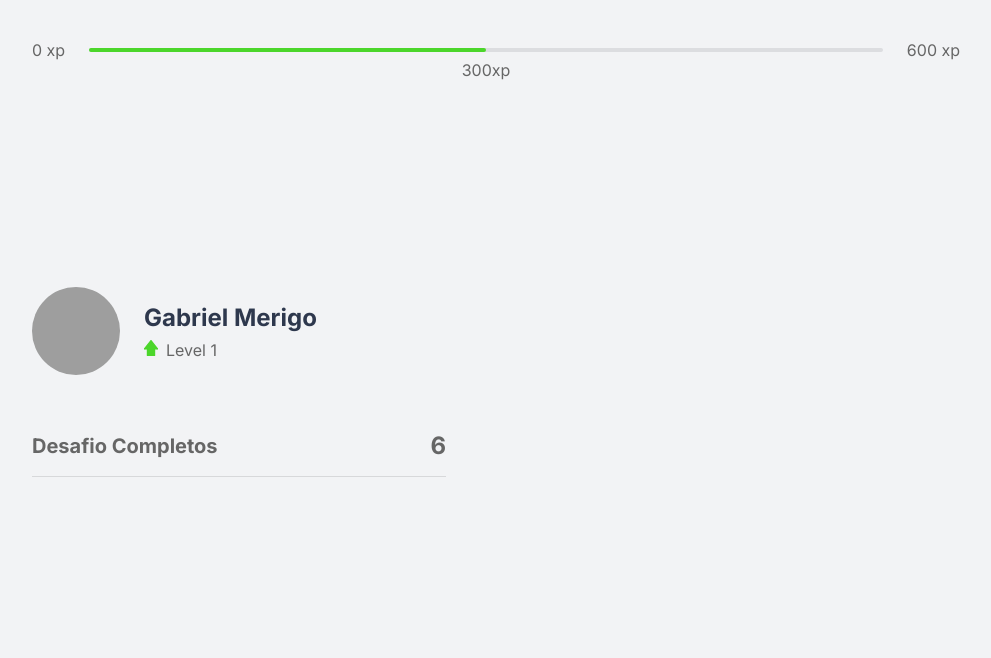
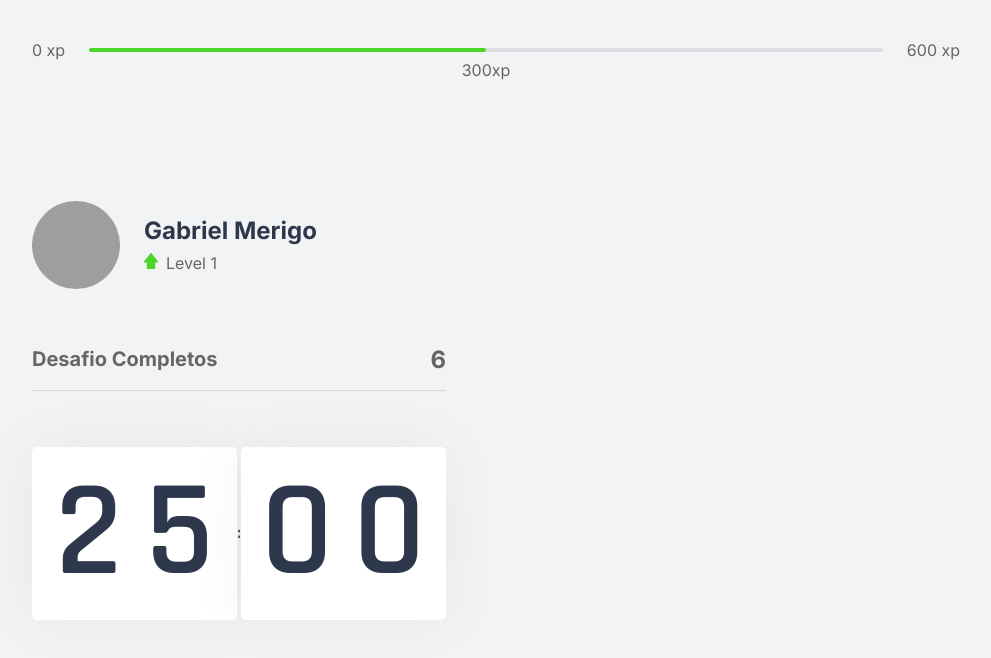
Before and after one commit to GabrielMerigo/NLW4-Move.it, a Next.js app: page / in a window 1280 px wide. Shown: the top 658 px of the page, without its empty margins (144-1135 px from the left). Built offline with nearby package versions, Linux system fonts and the light colour scheme; grey boxes are pictures that could not be loaded.

Commit message:
Mudando fonte

```diff
--- a/src/pages/index.tsx
+++ b/src/pages/index.tsx
@@ -1,5 +1,6 @@
 import Head from 'next/head'
 import { CompletedChallanges } from '../Components/CompletedChallanges'
+import { Countdown } from '../Components/Countdown'
 
 import { ExperienceBar } from "../Components/ExperienceBar"
 import { Profile } from "../Components/Profile"
@@ -18,6 +19,7 @@ export default function Home() {
       <div>
         <Profile />
         <CompletedChallanges />
+        <Countdown />
       </div>
       <div>
 
--- a/src/styles/components/Countdown.module.css
+++ b/src/styles/components/Countdown.module.css
@@ -1,7 +1,21 @@
-.contdownContainer{
+.countdownContainer{
     display: flex;
     font-weight: 600;
-    font-size: Rajdhani;
-    font-weight: 600;
+    font-family: Rajdhani;
+    align-items: center;
     color: var(--title);
 }
+
+.countdownContainer > div{
+    flex: 1;
+
+    display: flex;
+    align-items: center;
+    justify-content: space-evenly;
+
+    background: var(--white);
+    box-shadow: 0 0 60px rgba(0, 0, 0, 0.05);
+    border-radius: 5px;
+    font-size: 8.5rem;
+    text-align: center;
+}
--- a/src/styles/global.css
+++ b/src/styles/global.css
@@ -1,8 +1,11 @@
 *{
-  font-family: 'inter', sans-serif;
   margin: 0;
   padding: 0;
   box-sizing: border-box;
+}
+
+body{
+  font-family: 'inter', sans-serif;
 }
 
 :root{
```
